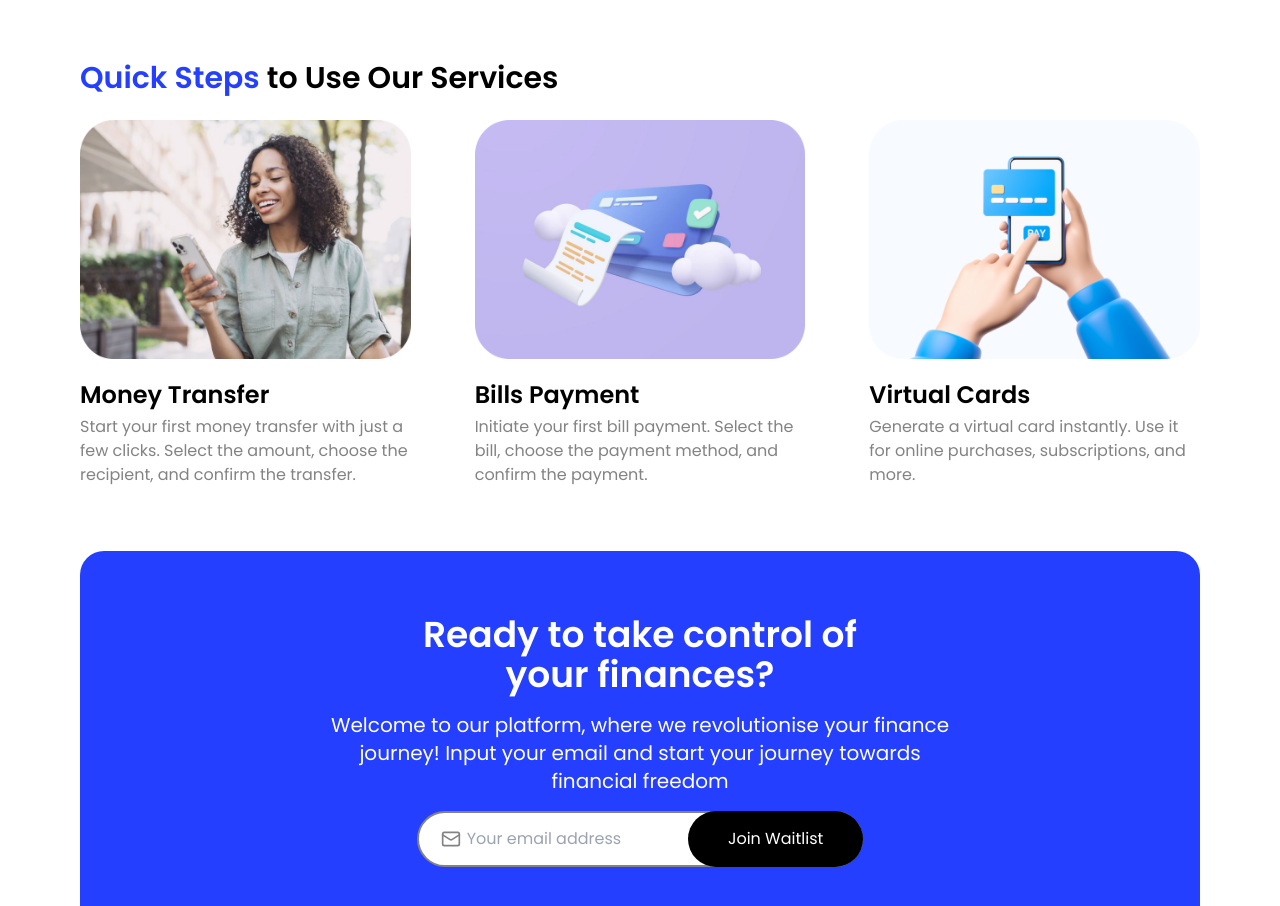
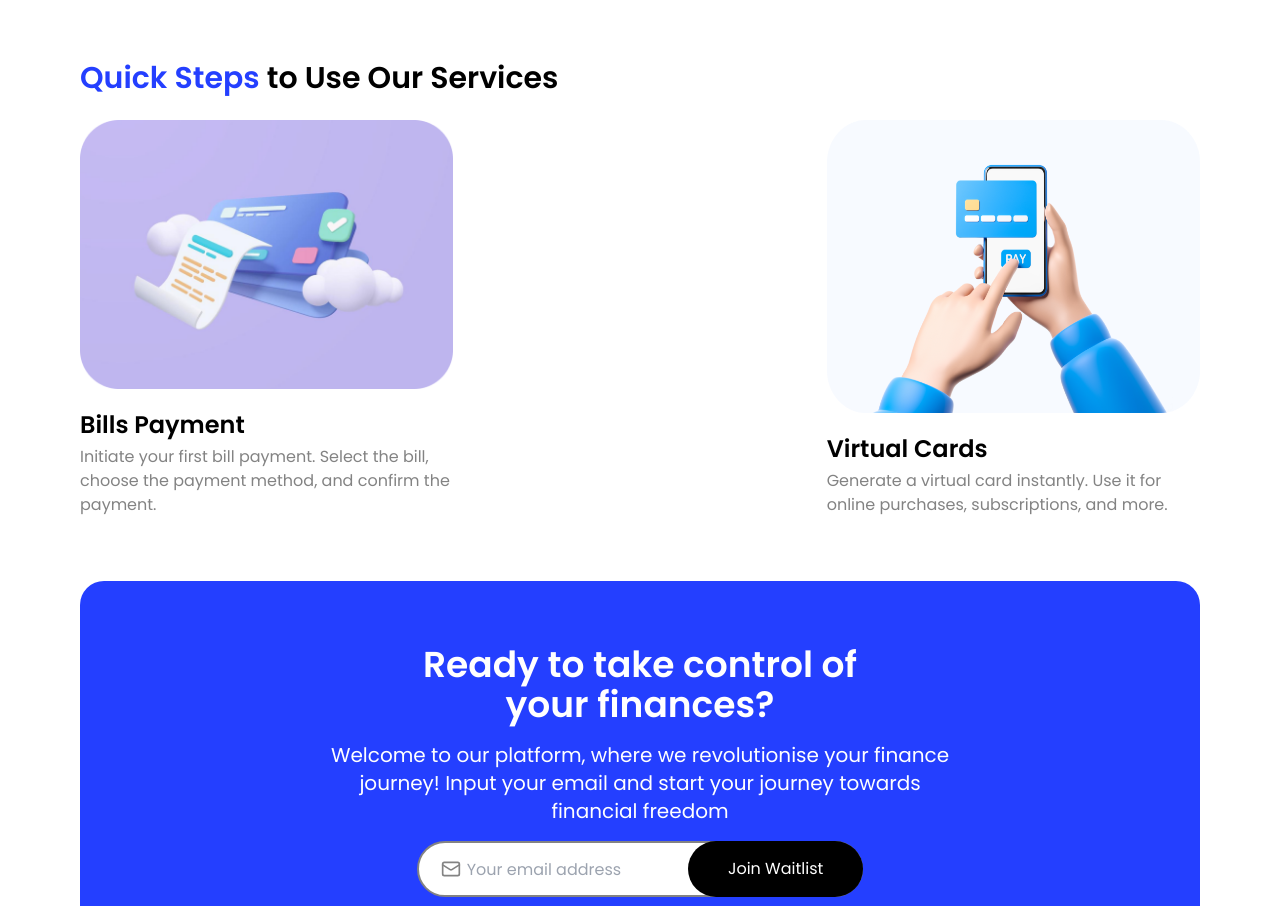
Before and after one commit to The-Bossy-App/Bossy-lading-page, a Next.js app: page / in a window 1280 px wide. Shown: the part 1360-2266 px from the top of the page. Built offline with nearby package versions, Linux system fonts and the light colour scheme.

Commit message:
fix: improved features

```diff
--- a/src/components/Services.tsx
+++ b/src/components/Services.tsx
@@ -6,12 +6,12 @@ export interface IServicesProps {}
 const Services: React.FC<IServicesProps> = (props) => {
   const services = React.useMemo(
     () => [
-      {
-        title: "Money Transfer",
-        description:
-          "Start your first money transfer with just a few clicks. Select the amount, choose the recipient, and confirm the transfer.",
-        image: "image_1.png",
-      },
+      // {
+      //   title: "Money Transfer",
+      //   description:
+      //     "Start your first money transfer with just a few clicks. Select the amount, choose the recipient, and confirm the transfer.",
+      //   image: "image_1.png",
+      // },
       {
         title: "Bills Payment",
         description:
```
